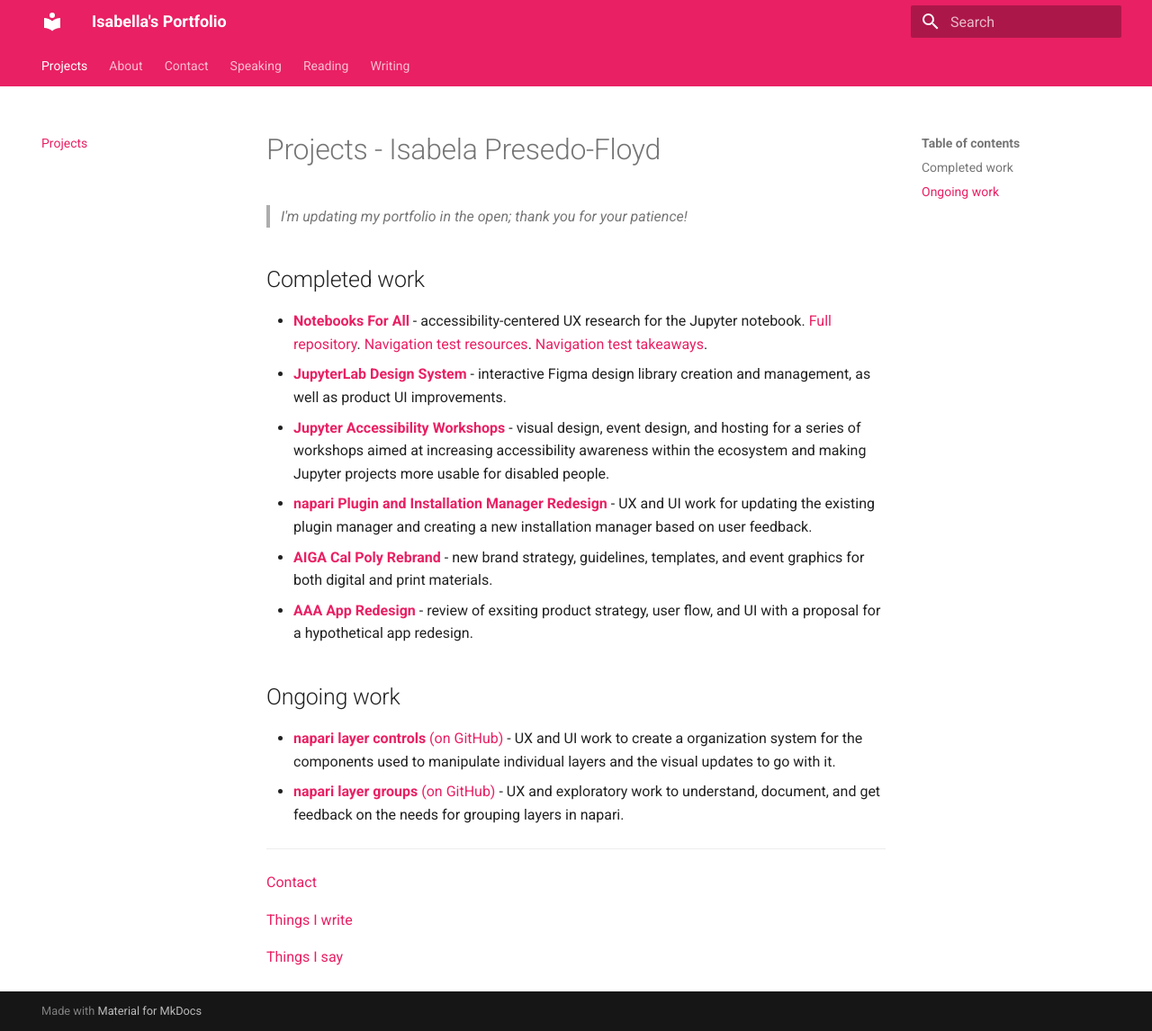
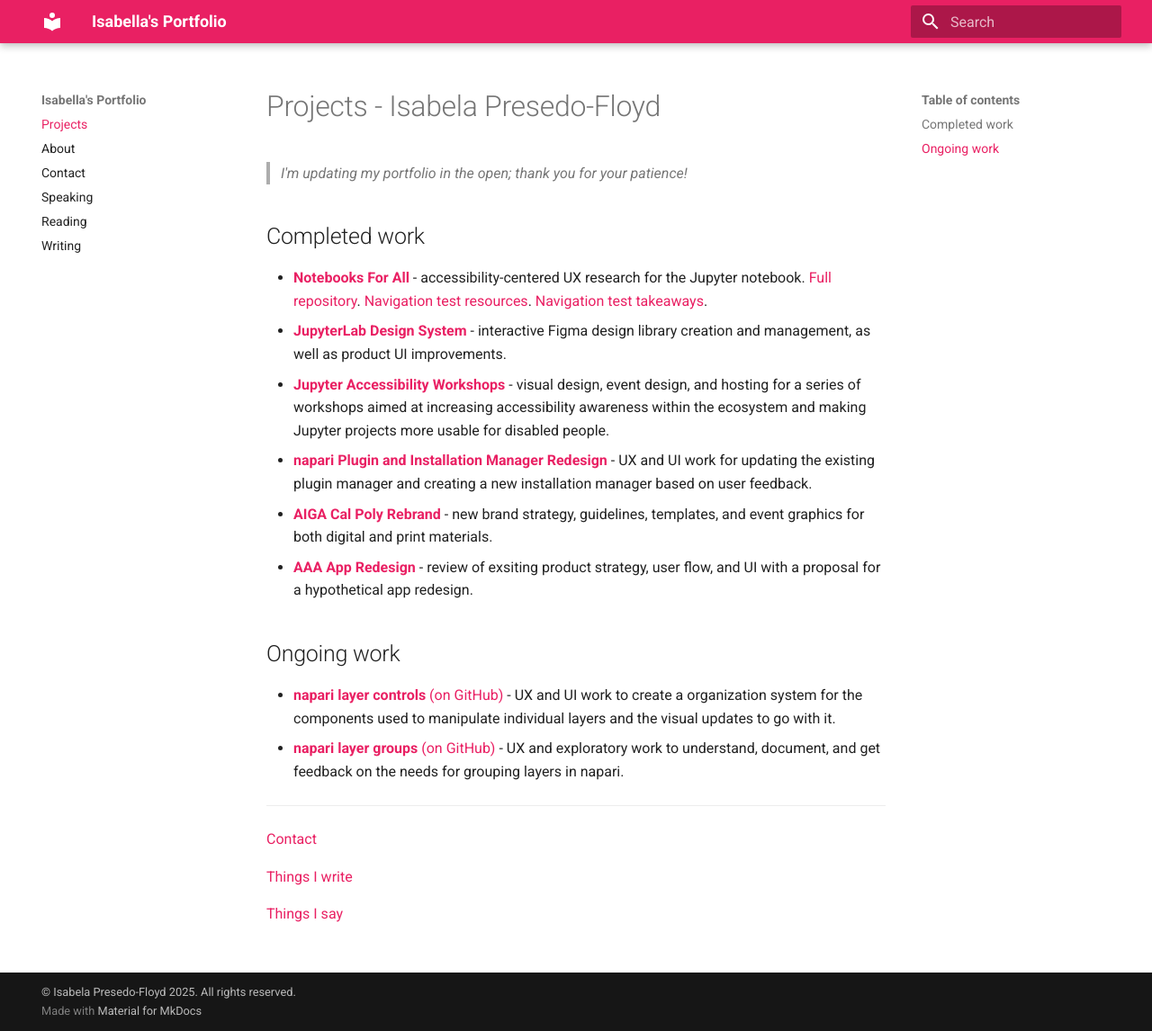
Before and after one commit to isabela-pf/portfolio, an MkDocs documentation site: the page built from docs/index.md, in a window 1280 px wide and 1146 px high. Shown: the whole window at 90% size. Built offline with MkDocs 1.6.1 and Material for MkDocs 9.7.7, drawn with Linux system fonts in a browser that asks for light colours.

Commit message:
added copyright notice, updated navigation/toc

```diff
--- a/mkdocs.yml
+++ b/mkdocs.yml
@@ -10,10 +10,13 @@ theme:
         primary: pink
 
     features:
-        - navigation.tabs
+        - toc.follow
 
 plugins:
     - search
+
+# https://squidfunk.github.io/mkdocs-material/setup/setting-up-the-footer/#copyright-notice
+copyright: © Isabela Presedo-Floyd 2025. All rights reserved.
 
 # https://squidfunk.github.io/mkdocs-material/setup/extensions/
 markdown_extensions:
```
